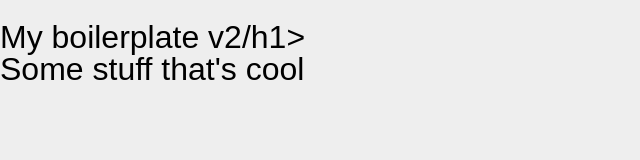
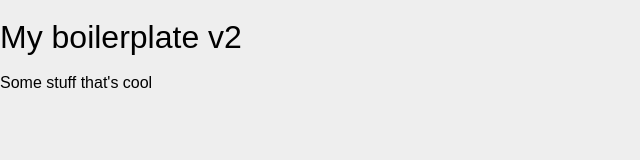
Before and after one commit to vandaillyes/boilerplate2, a plain HTML site: page index.html in a window 1280 px wide. Shown: the whole page, without its empty margins (0-640 px from the left). Drawn offline with Linux system fonts and the light colour scheme.

Commit message:
Fixed h1

```diff
--- a/index.html
+++ b/index.html
@@ -8,7 +8,7 @@
     <link rel="stylesheet" href="css/normalise.css" />
   </head>
   <body>
-    <h1>My boilerplate v2/h1>
+    <h1>My boilerplate v2</h1>
     <p>Some stuff that's cool</p>
   </body>
 </html>
```
